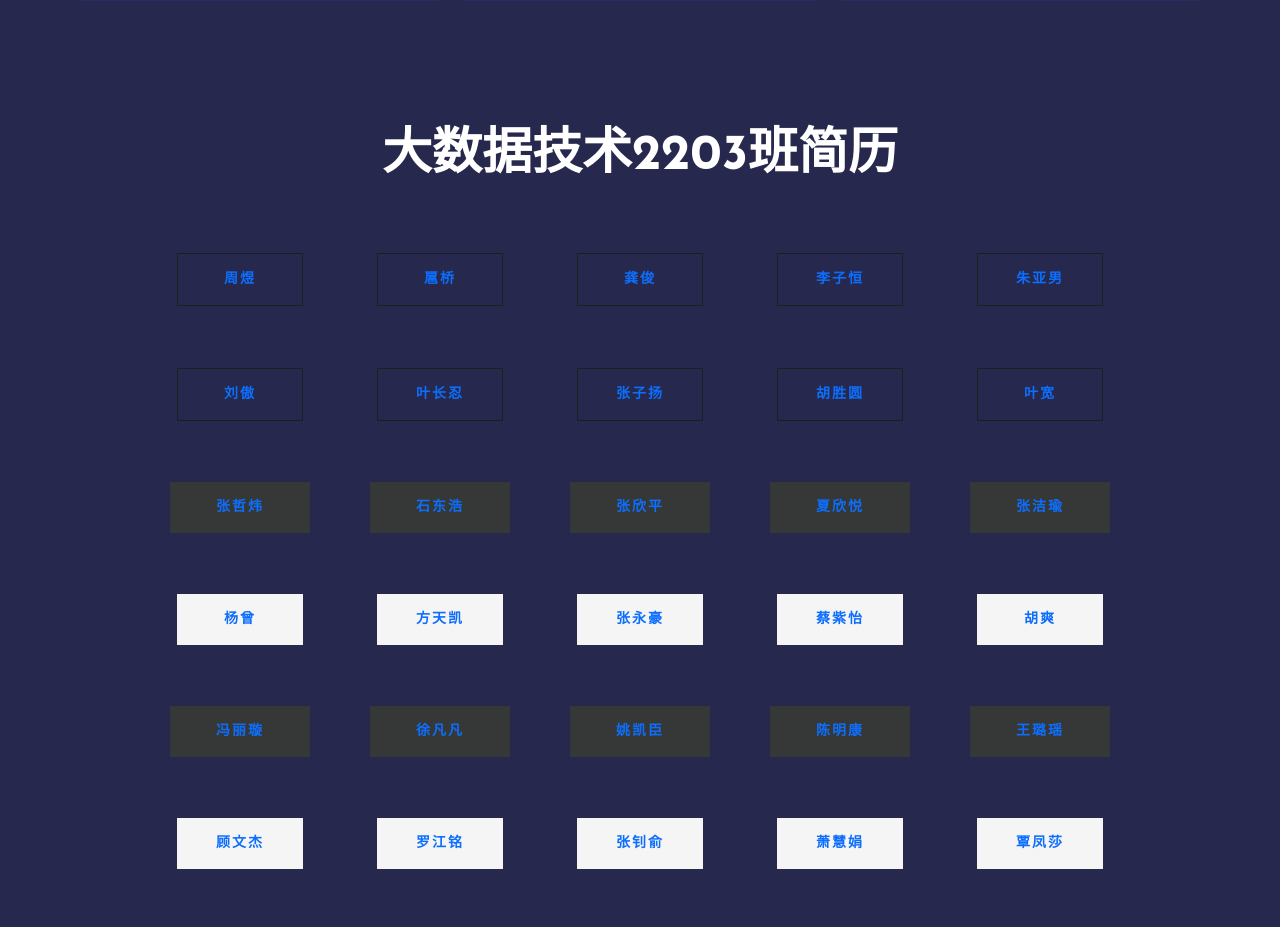
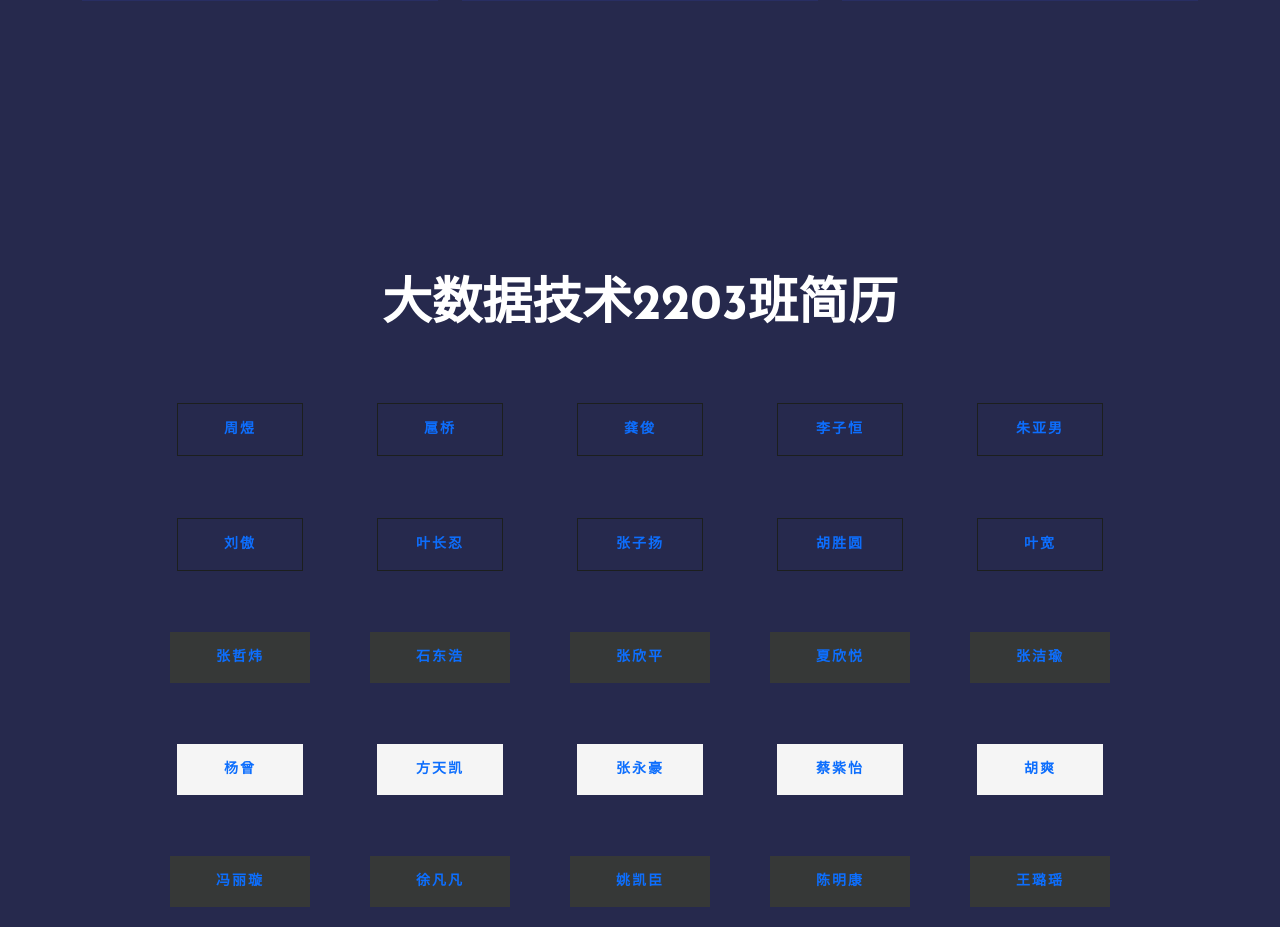
Before and after one commit to zyhgov/FX.BDT2203.github.io, a plain HTML site: page index.html in a window 1280 px wide. Shown: the part 3940-4867 px from the top of the page. Drawn offline with Linux system fonts and the light colour scheme; a web font is replaced by a local one.

Commit message:
Update index.html

```diff
--- a/index.html
+++ b/index.html
@@ -575,6 +575,7 @@
     <br />
 
     <!-- partial:index.partial.html -->
+	  <section id="jianli" class="upcoming-section pt-150"></section>
 		<div class="section-title text-center mb-60">
       <h1>大数据技术2203班简历</h1>
     </div>
```
